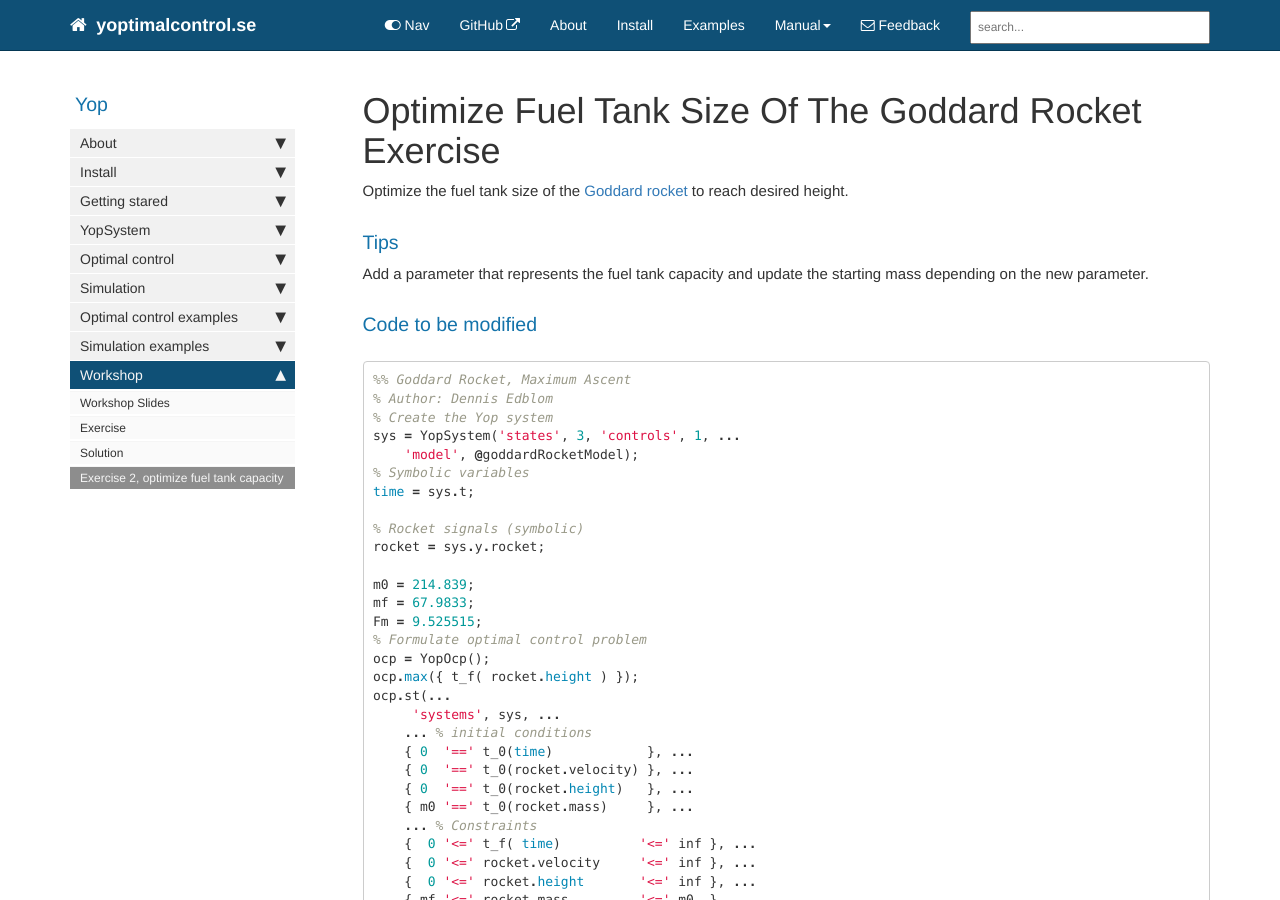
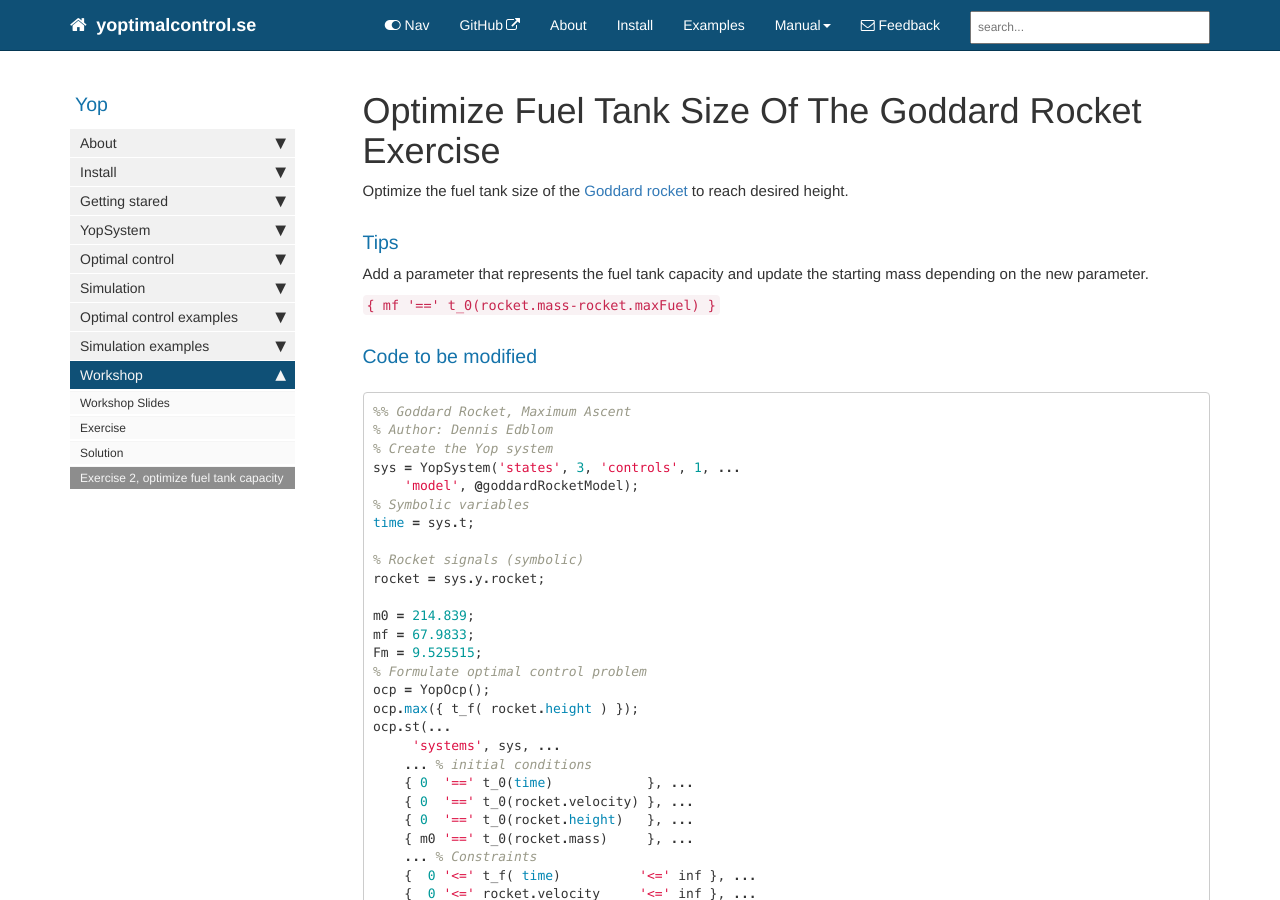
Before and after one commit to yoptimalcontrol/yoptimalcontrol, a Jekyll site: the page built from pages/examples/goddardRocket/goddardFuelEx.md, in a window 1280 px wide and 900 px high. Built offline with Jekyll 4.4.1, drawn with Linux system fonts in a browser that asks for light colours; nearby versions of some CDN libraries; comment, search, counter and statistics services are not loaded.

Commit message:
added code block

```diff
--- a/pages/examples/goddardRocket/goddardFuelEx.md
+++ b/pages/examples/goddardRocket/goddardFuelEx.md
@@ -12,6 +12,8 @@ Optimize the fuel tank size of the [Goddard rocket](goddardRocketFreeTf) to reac
 
 ### Tips
 Add a parameter that represents the fuel tank capacity and update the starting mass depending on the new parameter.
+
+`{ mf '==' t_0(rocket.mass-rocket.maxFuel) }`
 
 
 ### Code to be modified
```
